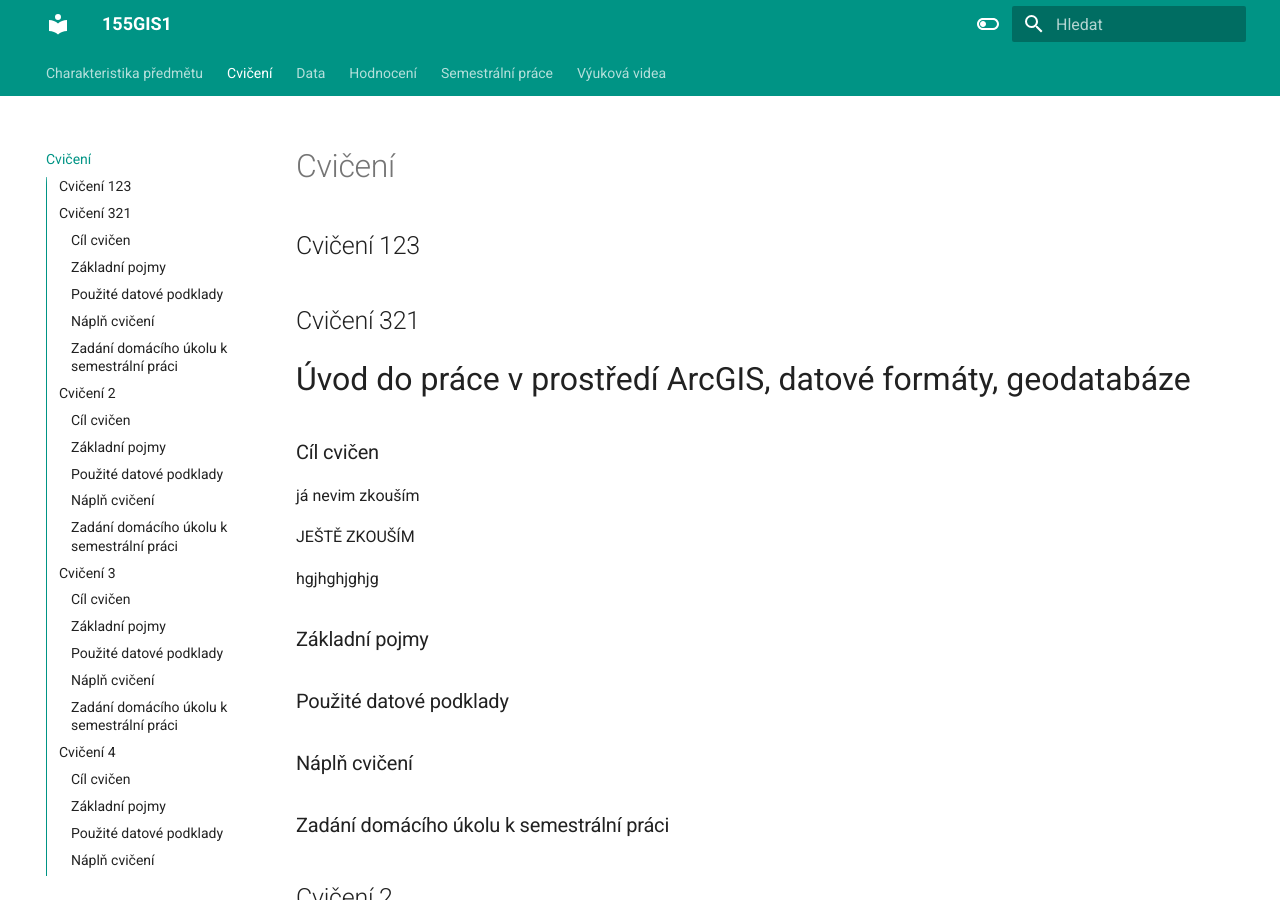
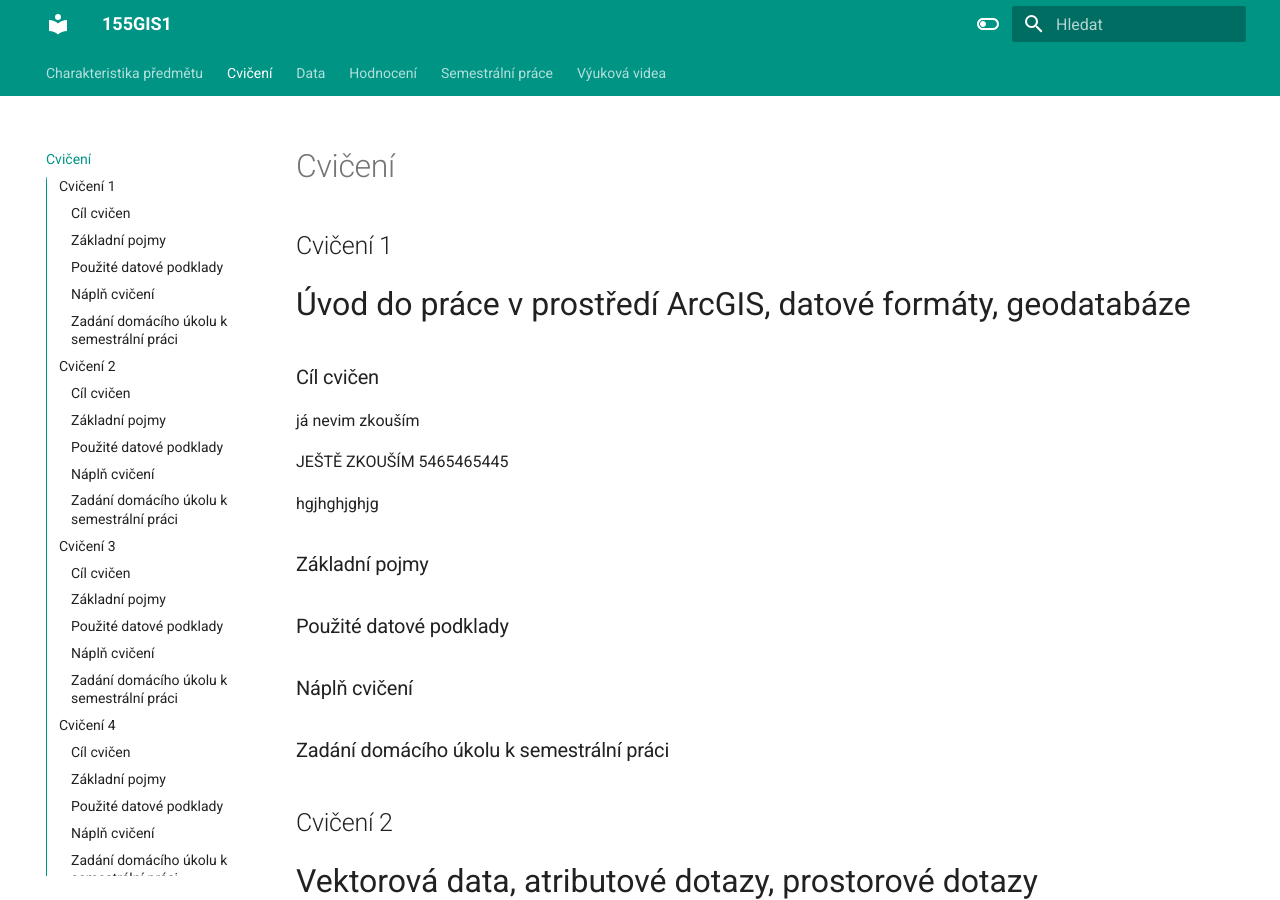
Before and after one commit to k155gis0/gis1, an MkDocs documentation site: the page built from docs/cviceni.md, in a window 1280 px wide and 900 px high. Built offline with MkDocs 1.6.1 and Material for MkDocs 9.7.7, drawn with Linux system fonts in a browser that asks for light colours.

Commit message:
$try push

```diff
--- a/docs/cviceni.md
+++ b/docs/cviceni.md
@@ -1,8 +1,6 @@
 # Cvičení
 
-## Cvičení 123
-
-## Cvičení 321
+## Cvičení 1
 
 <span style="font-size:2em;">Úvod do práce v prostředí ArcGIS, datové formáty, geodatabáze
 </span>
@@ -11,7 +9,7 @@
 
 já nevim zkouším
 
-JEŠTĚ ZKOUŠÍM
+JEŠTĚ ZKOUŠÍM 5465465445
 
 hgjhghjghjg
 
```
Also changed, not shown: README.md (+6 -0 lines).
